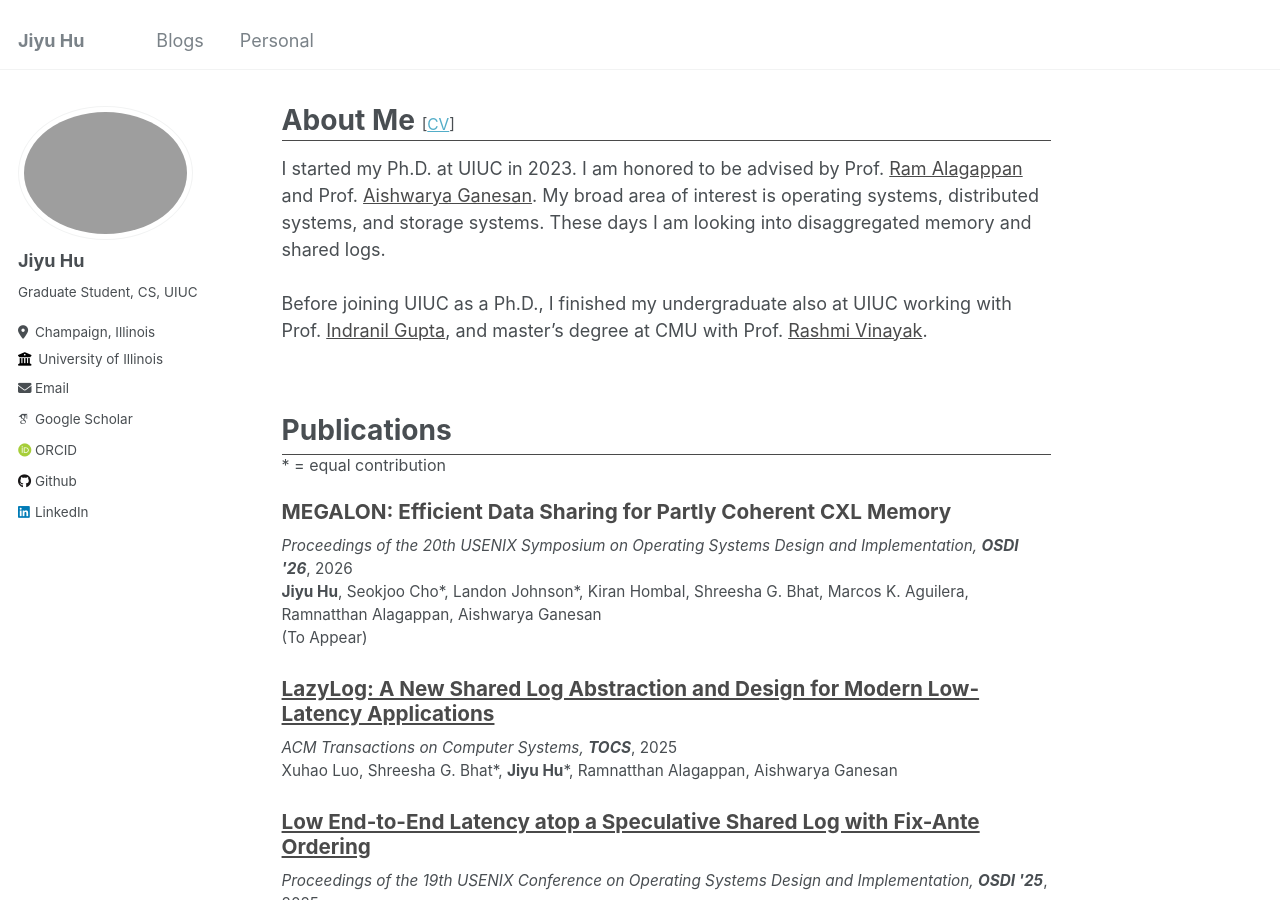
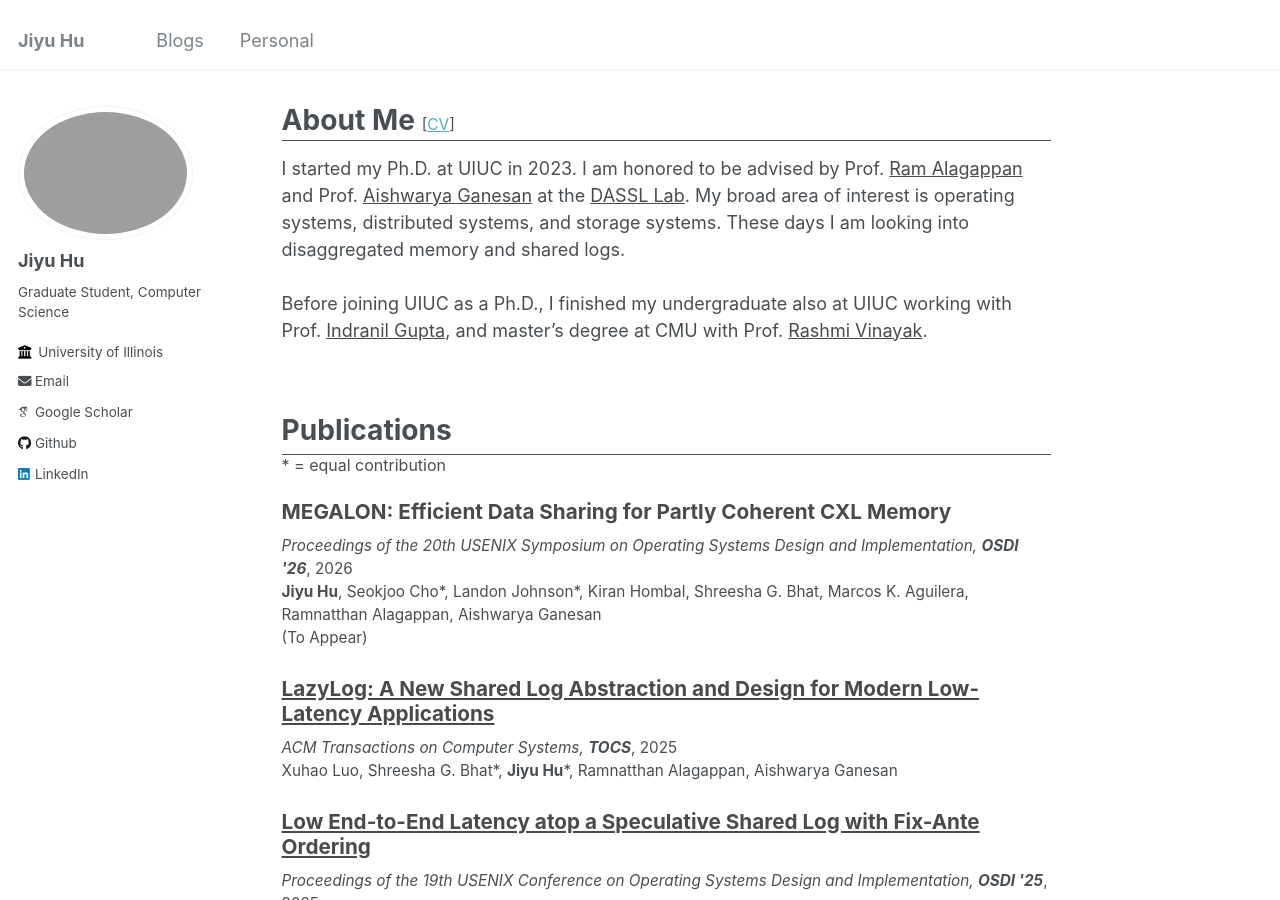
Before and after one commit to JiyuuuHuuu/JiyuuuHuuu.github.io, a Jekyll site: the page built from _pages/about.md, in a window 1280 px wide and 900 px high. Built offline with Jekyll 4.4.1, drawn with Linux system fonts in a browser that asks for light colours; some web fonts are replaced.

Commit message:
minor update

```diff
--- a/_config.yml
+++ b/_config.yml
@@ -24,8 +24,8 @@ author:
   avatar           : "1.jpg"
   name             : "Jiyu Hu"
   pronouns         : # example: "she/her"
-  bio              : "Graduate Student, CS, UIUC"
-  location         : "Champaign, Illinois"
+  bio              : "Graduate Student, Computer Science"
+  # location         : "Champaign, Illinois"
   employer         : "University of Illinois"
   uri              : # URL
   email            : "jiyuhu2@illinois.edu"
@@ -34,7 +34,7 @@ author:
   arxiv            : # URL - Update with the correct link to your profile
   googlescholar    : "https://scholar.google.com/citations?user=hpoSDf0AAAAJ&hl=en"
   impactstory      : # URL
-  orcid            : "https://orcid.org/0000-0003-1899-9062"
+  # orcid            : "https://orcid.org/0000-0003-1899-9062"
   pubmed           : # "https://www.ncbi.nlm.nih.gov/pubmed/?term=john+snow"
   researchgate     : # URL
 
--- a/_pages/about.md
+++ b/_pages/about.md
@@ -7,7 +7,7 @@ redirect_from:
   - /about.html
 ---
 
-I started my Ph.D. at UIUC in 2023. I am honored to be advised by Prof. [Ram Alagappan](https://ramalagappan.github.io/) and Prof. [Aishwarya Ganesan](https://aishwaryaganesan.github.io/). My broad area of interest is operating systems, distributed systems, and storage systems. These days I am looking into disaggregated memory and shared logs.\
+I started my Ph.D. at UIUC in 2023. I am honored to be advised by Prof. [Ram Alagappan](https://ramalagappan.github.io/) and Prof. [Aishwarya Ganesan](https://aishwaryaganesan.github.io/) at the [DASSL Lab](https://dassl-uiuc.github.io/). My broad area of interest is operating systems, distributed systems, and storage systems. These days I am looking into disaggregated memory and shared logs.\
 \
 Before joining UIUC as a Ph.D., I finished my undergraduate also at UIUC working with Prof. [Indranil Gupta](https://indy.cs.illinois.edu/), and master's degree at CMU with Prof. [Rashmi Vinayak](https://www.cs.cmu.edu/~rvinayak/).
 
```
